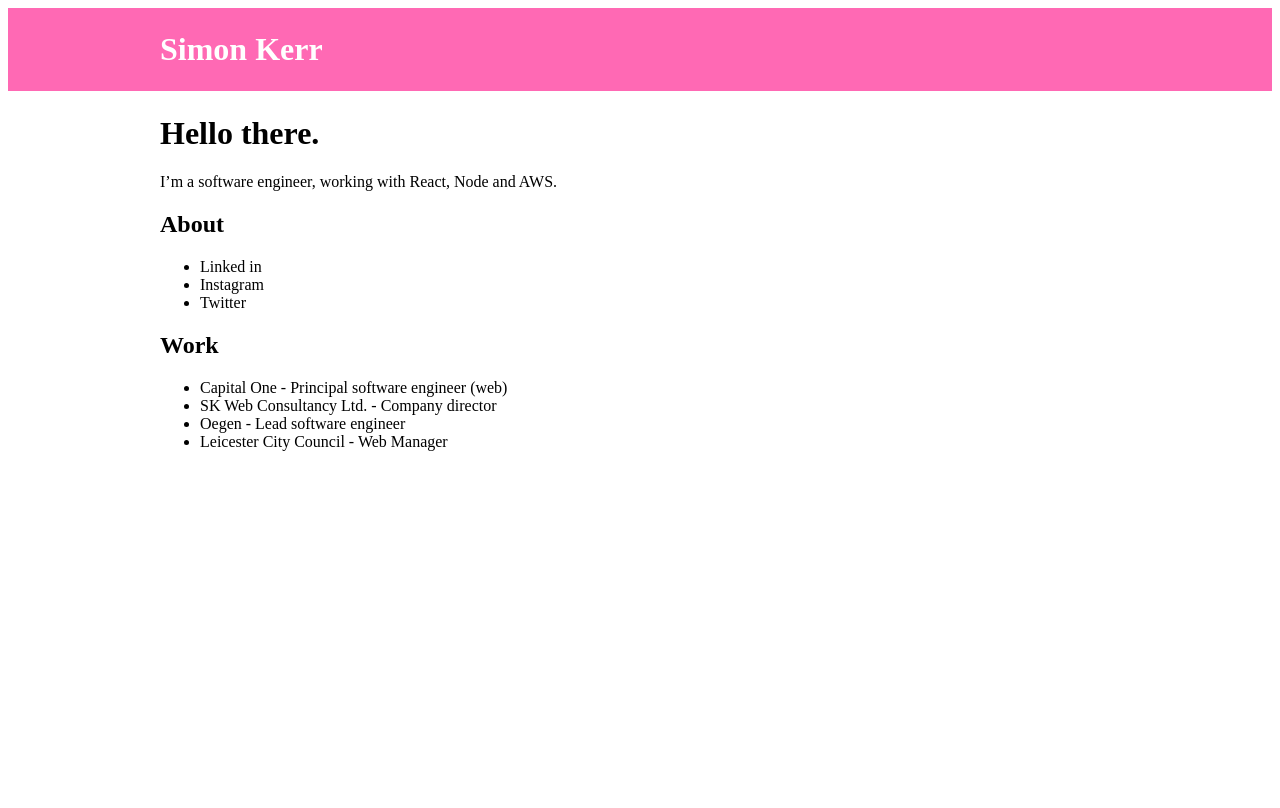
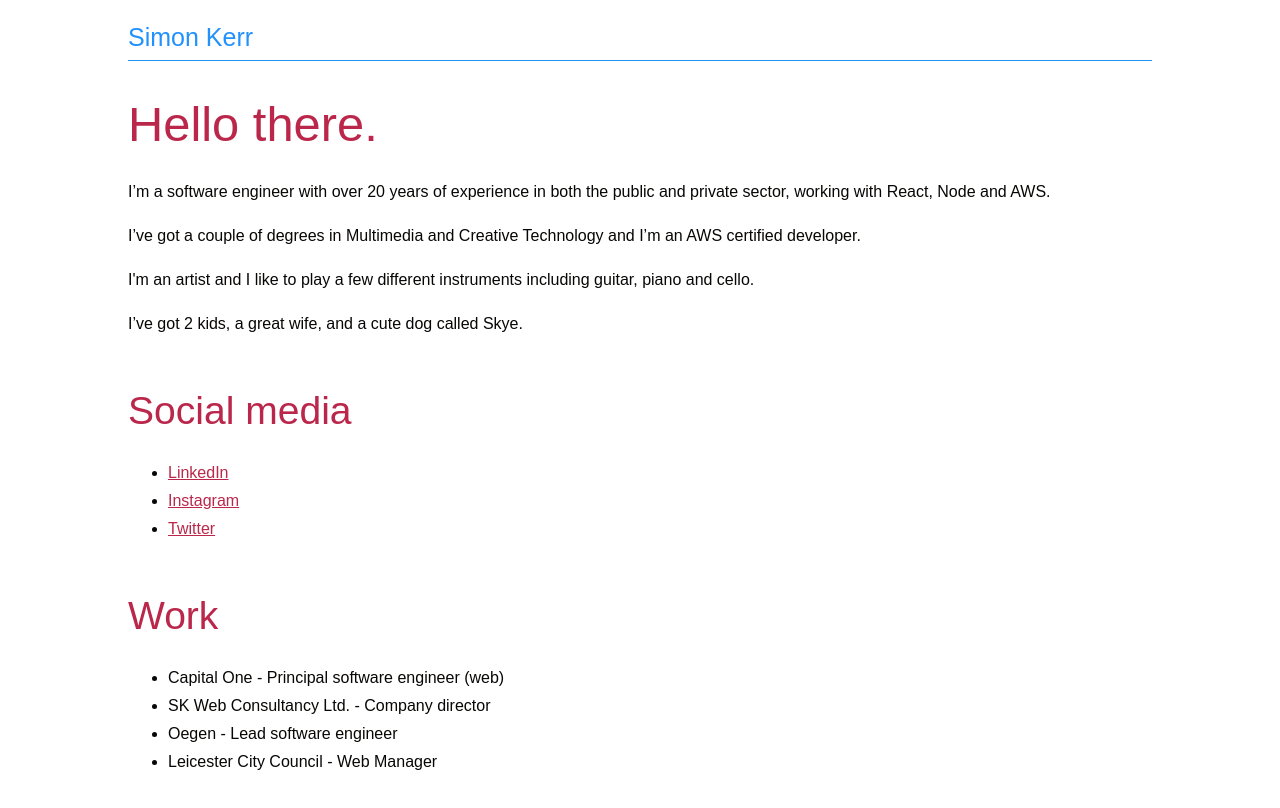
Before and after one commit to simonpkerr/simonpkerr.github.io, a Gatsby site: page / in a window 1280 px wide. Built offline with nearby package versions, Linux system fonts and the light colour scheme; Gatsby itself is replaced by a stand-in of ours; a web font is replaced by a local one.

Commit message:
updated content

```diff
--- a/gatsby-config.js
+++ b/gatsby-config.js
@@ -15,8 +15,6 @@ module.exports = {
     },
     `gatsby-transformer-sharp`,
     `gatsby-plugin-sharp`,
-    // this (optional) plugin enables Progressive Web App + Offline functionality
-    // To learn more, visit: https://gatsby.dev/offline
-    // `gatsby-plugin-offline`,
+    `gatsby-plugin-styled-components`,
   ],
 }
--- /dev/null
+++ b/src/components/a.js
@@ -0,0 +1,12 @@
+import styled, { css } from "styled-components"
+
+const A = styled.a`
+  ${({ theme: { colors } }) => css`
+    color: ${colors.primary3};
+    &:hover {
+      text-decoration: none;
+    }
+  `}
+`
+
+export default A
--- /dev/null
+++ b/src/components/content.js
@@ -0,0 +1,7 @@
+import styled from "styled-components"
+
+const Content = styled.main`
+  ${({ theme: { components } }) => components.layout}
+`
+
+export default Content
--- a/src/components/header.js
+++ b/src/components/header.js
@@ -1,33 +1,27 @@
 import { Link } from "gatsby"
 import PropTypes from "prop-types"
 import React from "react"
+import styled, { css } from "styled-components"
+
+const InnerWrapper = styled.div`
+  ${({ theme: { components } }) => components.layout}
+`
+
+const SiteTitle = styled(Link)`
+  ${({ theme: { fontSizes, colors } }) => css`
+    color: ${colors.primary1};
+    display: block;
+    border-bottom: 1px solid ${colors.primary1};
+    text-decoration: none;
+    font-size: ${fontSizes.medium};
+  `}
+`
 
 const Header = ({ siteTitle }) => (
-  <header
-    style={{
-      background: `hotpink`,
-      marginBottom: `1.45rem`,
-    }}
-  >
-    <div
-      style={{
-        margin: `0 auto`,
-        maxWidth: 960,
-        padding: `1.45rem 1.0875rem`,
-      }}
-    >
-      <h1 style={{ margin: 0 }}>
-        <Link
-          to="/"
-          style={{
-            color: `white`,
-            textDecoration: `none`,
-          }}
-        >
-          {siteTitle}
-        </Link>
-      </h1>
-    </div>
+  <header>
+    <InnerWrapper>
+      <SiteTitle to="/">{siteTitle}</SiteTitle>
+    </InnerWrapper>
   </header>
 )
 
--- a/src/components/layout.js
+++ b/src/components/layout.js
@@ -8,8 +8,12 @@
 import React from "react"
 import PropTypes from "prop-types"
 import { useStaticQuery, graphql } from "gatsby"
-
+import { ThemeProvider } from "styled-components"
 import Header from "./header"
+import Content from "./content"
+import theme, { GlobalStyles } from "./theme"
+import "normalize.css"
+import "fontsource-abeezee"
 
 const Layout = ({ children }) => {
   const data = useStaticQuery(graphql`
@@ -23,18 +27,11 @@ const Layout = ({ children }) => {
   `)
 
   return (
-    <>
+    <ThemeProvider theme={theme}>
+      <GlobalStyles />
       <Header siteTitle={data.site.siteMetadata?.title || `Title`} />
-      <div
-        style={{
-          margin: `0 auto`,
-          maxWidth: 960,
-          padding: `0 1.0875rem 1.45rem`,
-        }}
-      >
-        <main>{children}</main>
-      </div>
-    </>
+      <Content>{children}</Content>
+    </ThemeProvider>
   )
 }
 
--- /dev/null
+++ b/src/components/theme.js
@@ -0,0 +1,94 @@
+import { createGlobalStyle, css } from "styled-components"
+
+// $dodger-blue: #2191fbff;
+// $bright-maroon: #ba274aff;
+// $antique-ruby: #841c26ff;
+// $middle-blue-green: #b2ece1ff;
+// $middle-blue-green-2: #8cdedcff;
+const colors = {
+  primary1: "#2191fbff",
+  primary2: "#080705ff",
+  primary3: "#ba274aff",
+  secondary1: "#841c26ff",
+  secondary2: "#b2ece1ff",
+  secondary3: "#8cdedcff",
+}
+
+const breakpoints = [768, 968, 1024, 1280]
+breakpoints.mobile = `${breakpoints[0]}px`
+breakpoints.tablet = `${breakpoints[1]}px`
+breakpoints.desktop = `${breakpoints[2]}px`
+breakpoints.lgDesktop = `${breakpoints[3]}px`
+
+const space = {
+  small: "1rem",
+  medium: "2rem",
+  large: "4rem",
+}
+
+const components = {
+  layout: css`
+    margin: 0 auto;
+    max-width: ${breakpoints.desktop};
+    padding: ${space.small} ${space.medium};
+  `,
+}
+
+const fontSizes = [
+  "0.8rem",
+  "1.25rem",
+  "1.563rem",
+  "1.953rem",
+  "2.441",
+  "3.052",
+]
+fontSizes.xSmall = fontSizes[0]
+fontSizes.small = fontSizes[1]
+fontSizes.medium = fontSizes[2]
+fontSizes.large = fontSizes[3]
+fontSizes.xLarge = fontSizes[4]
+fontSizes.xxLarge = fontSizes[5]
+
+export default {
+  colors,
+  breakpoints,
+  components,
+  space,
+  fontSizes,
+}
+
+export const GlobalStyles = createGlobalStyle`
+  html {
+    font-size: 100%;
+  }
+
+  body {
+    font-family: 'ABeeZee', sans-serif;
+    font-weight: 400;
+    line-height: 1.75;
+    color: ${colors.primary2}
+  }
+
+  h1, h2, h3, h4, h5 {
+    margin: 3rem 0 1.38rem;
+    font-family: 'ABeeZee', sans-serif;
+    font-weight: 400;
+    line-height: 1.3;
+    color: ${colors.primary3};
+  }
+
+  h1 {
+    margin-top: 0;
+    font-size: 3.052rem;
+  }
+
+  h2 {font-size: 2.441rem;}
+
+  h3 {font-size: 1.953rem;}
+
+  h4 {font-size: 1.563rem;}
+
+  h5 {font-size: 1.25rem;}
+
+  small, .text_small {font-size: 0.8rem;}
+`
--- a/src/pages/index.js
+++ b/src/pages/index.js
@@ -1,4 +1,5 @@
 import React from "react"
+import A from "../components/a"
 import Layout from "../components/layout"
 import SEO from "../components/seo"
 
@@ -6,12 +7,39 @@ const IndexPage = () => (
   <Layout>
     <SEO title="Home" />
     <h1>Hello there.</h1>
-    <p>I&rsquo;m a software engineer, working with React, Node and AWS.</p>
-    <h2>About</h2>
+    <p>
+      I&rsquo;m a software engineer with over 20 years of experience in both the
+      public and private sector, working with React, Node and AWS.
+    </p>
+    <p>
+      I&rsquo;ve got a couple of degrees in Multimedia and Creative Technology
+      and I&rsquo;m an AWS certified developer.
+    </p>
+    <p>
+      I'm an artist and I like to play a few different instruments including
+      guitar, piano and cello.
+    </p>
+    <p>I&rsquo;ve got 2 kids, a great wife, and a cute dog called Skye.</p>
+    <h2>Social media</h2>
     <ul>
-      <li>Linked in</li>
-      <li>Instagram</li>
-      <li>Twitter</li>
+      <li>
+        <A
+          href="https://www.linkedin.com/in/simon-kerr-06a53a25/"
+          target="_blank"
+        >
+          LinkedIn
+        </A>
+      </li>
+      <li>
+        <A href="https://www.instagram.com/simonpkerr" target="_blank">
+          Instagram
+        </A>
+      </li>
+      <li>
+        <A href="https://twitter.com/simon_p_kerr" target="_blank">
+          Twitter
+        </A>
+      </li>
     </ul>
     <h2>Work</h2>
     <ul>
```
Also changed, not shown: package.json (+8 -1 lines), 2 other files.
